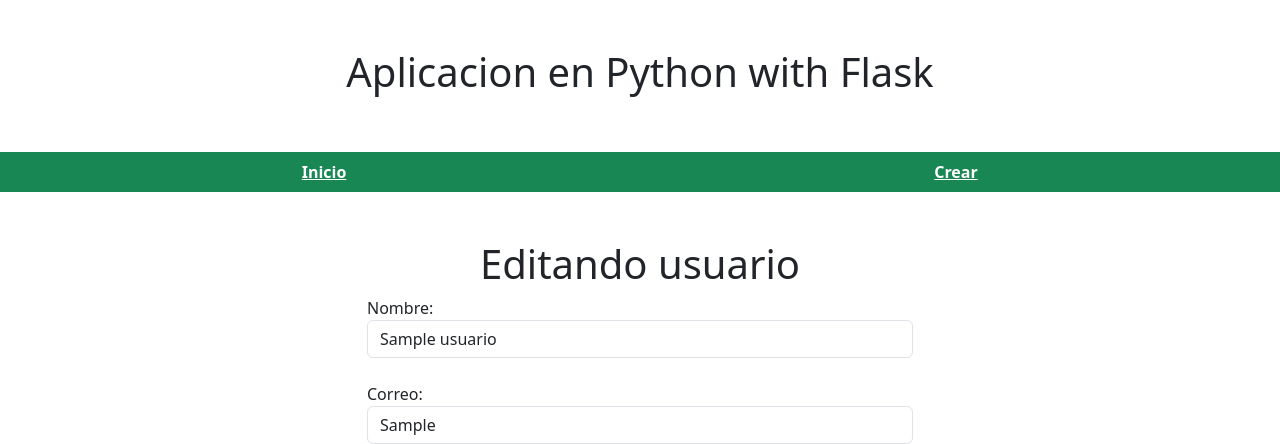
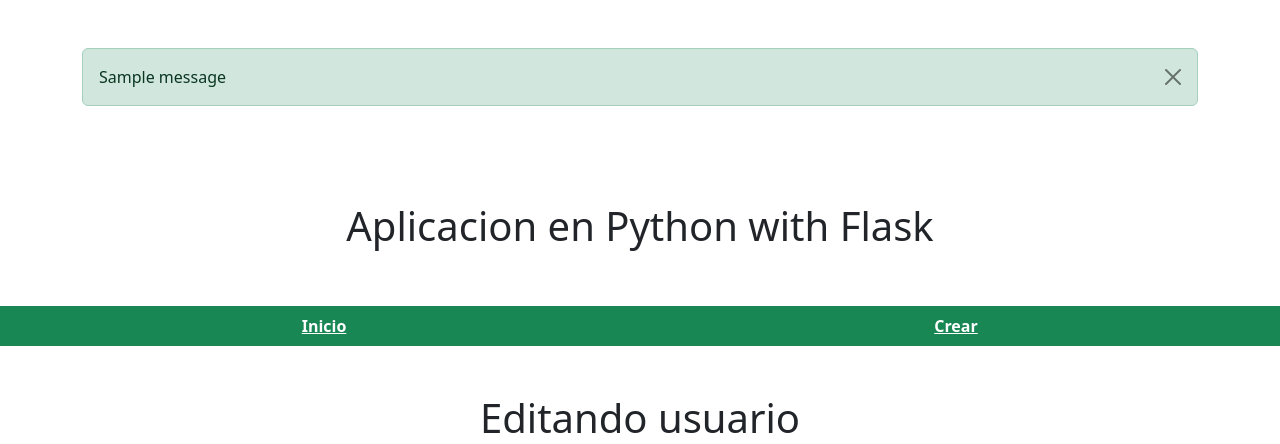
Before and after one commit to resendiz1/crud_python, a Flask app: page /editar/1 in a window 1280 px wide. Shown: the top 444 px of the page. Run offline with Flask 3, Linux system fonts and the light colour scheme; tables that the repository leaves empty or names only in its code hold one stand-in row (values such as "Sample post"); one stand-in notice (Sample message) is shown; some libraries are stand-ins or nearby versions.

Commit message:
se agregaron notificaciones

```diff
--- a/app.py
+++ b/app.py
@@ -1,8 +1,10 @@
 from flask import Flask, render_template, request,redirect, url_for
 from db import obtener_conexion
+from flask import flash
 
 
 app = Flask(__name__)
+app.secret_key = 'clave123'
 
 
 
@@ -21,12 +23,21 @@
     if request.method == 'POST':
         nombre = request.form['nombre']
         correo = request.form['correo']
-        conexion = obtener_conexion()
-        cursor = conexion.cursor()
-        cursor.execute("INSERT INTO usuarios (nombre, correo) VALUES (%s, %s)", (nombre,correo))
-        conexion.commit()
-        conexion.close()
-        return redirect(url_for('index'))
+
+        if not nombre or not correo:
+            flash('Los campos son obligatorios', 'error')
+            return render_template('crear.html')
+        try:
+            conexion = obtener_conexion()
+            cursor = conexion.cursor()
+            cursor.execute("INSERT INTO usuarios (nombre, correo) VALUES (%s, %s)", (nombre,correo))
+            conexion.commit()
+            conexion.close()
+            flash('El usuario fue creado!', 'success')
+            return redirect(url_for('index'))
+        except Exception as e:
+            flash(f'Ocurrio un error: {str(e)}', 'error')
+            return render_template('crear.html')
     return render_template('crear.html')
 
 
--- a/templates/base.html
+++ b/templates/base.html
@@ -7,6 +7,24 @@
     <link href="https://cdn.jsdelivr.net/npm/bootstrap@5.3.5/dist/css/bootstrap.min.css" rel="stylesheet" integrity="sha384-SgOJa3DmI69IUzQ2PVdRZhwQ+dy64/BUtbMJw1MZ8t5HZApcHrRKUc4W0kG879m7" crossorigin="anonymous">
 </head>
 <body>
+
+    {% with messages = get_flashed_messages(with_categories=true) %}
+
+    {%if messages%}
+        <div class="container my-5">
+            {%for category, message in messages%}
+            <div class="alert alert-{{'danger' if category == 'error' else category }} alert-dismissible fade show" role="alert" >
+                {{message}}
+                <button class="btn btn-close" data-bs-dimiss="alert"></button>
+            </div>
+            {%endfor%}
+        </div>
+    {%endif%}
+
+    {%endwith%}
+
+
+
     <header class="container-fluid mb-5">
         <h1 class="text-center p-5">Aplicacion en Python with Flask</h1>
         <nav class="row bg-success p-2 justify-content-center" >
--- a/templates/crear.html
+++ b/templates/crear.html
@@ -11,13 +11,13 @@
             <form method="POST">
                 <div class="form-group">
                     <label for="">Nombre: </label>
-                <input type="text" class="form-control" name="nombre" required>
+                <input type="text" class="form-control" name="nombre" >
                 </div>
 
                 <div class="form-group">
 
                     <label for="">Correo: </label>
-                    <input type="text" class="form-control" name="correo" id="" required>
+                    <input type="text" class="form-control" name="correo" id="" >
 
                 </div>
 
```
